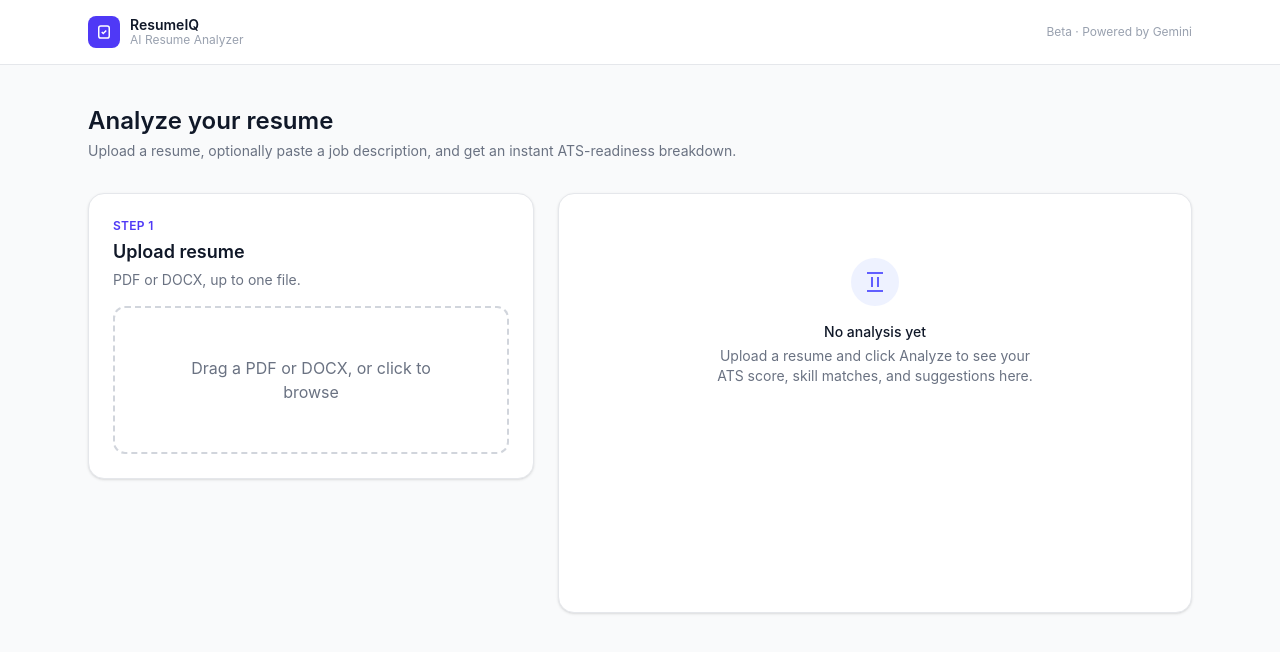
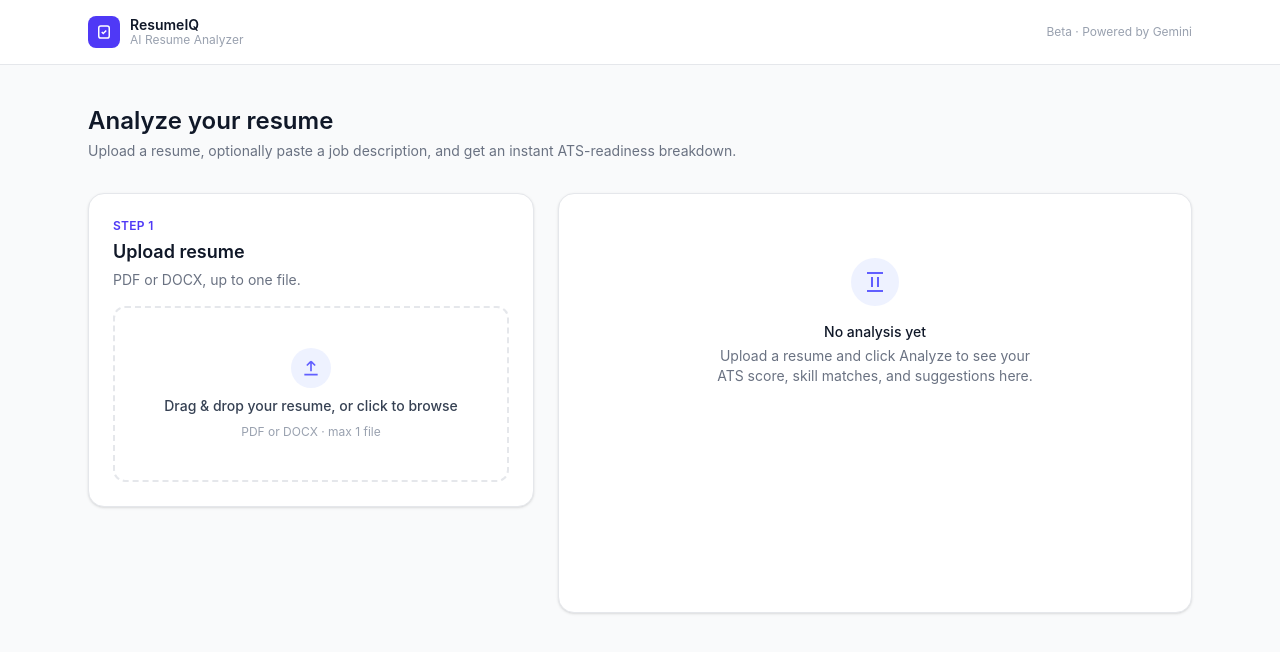
Before and after one commit to mrinal97-tech/AI-Powered-Resume-Analyzer, a React app in the folder frontend/: page / in a window 1280 px wide. Shown: the top 652 px of the page. Built offline with nearby package versions, Linux system fonts and the light colour scheme; the HTML template or start-up script is replaced by a standard one.

Commit message:
visual shapes logic is unchanged

```diff
--- a/frontend/src/components/DropZone.jsx
+++ b/frontend/src/components/DropZone.jsx
@@ -2,15 +2,16 @@ import { useDropzone } from "react-dropzone";
 import { useState } from "react";
 import axios from "axios";
 
-export default function DropZone({onExtracted}){
-    const[status , setStatus] = useState('idle')
-    const[error , setError] = useState(null)
-
+export default function DropZone({ onExtracted }) {
+  const [status, setStatus] = useState('idle')
+  const [error, setError] = useState(null)
+  const [fileName, setFileName] = useState(null)
 
   const onDrop = async (acceptedFiles) => {
     const file = acceptedFiles[0]
     if (!file) return
 
+    setFileName(file.name)
     setStatus('uploading')
     setError(null)
 
@@ -34,7 +35,6 @@ const onDrop = async (acceptedFiles) => {
         err.message ||
         "Upload failed"
       )
-
       setStatus("error")
     }
   }
@@ -47,23 +47,55 @@ const onDrop = async (acceptedFiles) => {
     },
     maxFiles: 1
   })
+
   return (
     <div
       {...getRootProps()}
-      className={`border-2 border-dashed rounded-xl p-12 text-center cursor-pointer
-        transition-colors ${isDragActive
-          ? 'border-blue-500 bg-blue-50'
-          : 'border-gray-300 hover:border-gray-400'}`}
+      className={`relative border-2 border-dashed rounded-xl px-6 py-10 text-center cursor-pointer transition-colors
+        ${isDragActive ? 'border-indigo-500 bg-indigo-50' : 'border-gray-200 hover:border-indigo-300 hover:bg-gray-50'}
+        ${status === 'error' ? 'border-red-300 bg-red-50' : ''}
+        ${status === 'done' ? 'border-emerald-300 bg-emerald-50' : ''}
+      `}
     >
       <input {...getInputProps()} />
-      {status === 'uploading' && <p className="text-blue-600">Extracting text...</p>}
-      {status === 'done' && <p className="text-green-600">Resume loaded!</p>}
-      {status === 'error' && <p className="text-red-600">{error}</p>}
+
+      <div className="flex flex-col items-center gap-2">
+        <div className={`h-10 w-10 rounded-full flex items-center justify-center
+          ${status === 'error' ? 'bg-red-100 text-red-500'
+            : status === 'done' ? 'bg-emerald-100 text-emerald-600'
+            : 'bg-indigo-50 text-indigo-500'}`}>
+          {status === 'uploading' ? (
+            <svg className="h-5 w-5 animate-spin" viewBox="0 0 24 24" fill="none">
+              <circle className="opacity-25" cx="12" cy="12" r="10" stroke="currentColor" strokeWidth="4" />
+              <path className="opacity-75" fill="currentColor" d="M4 12a8 8 0 018-8v4a4 4 0 00-4 4H4z" />
+            </svg>
+          ) : status === 'done' ? (
+            <svg className="h-5 w-5" viewBox="0 0 24 24" fill="none" stroke="currentColor" strokeWidth="2">
+              <path d="M5 13l4 4L19 7" />
+            </svg>
+          ) : status === 'error' ? (
+            <svg className="h-5 w-5" viewBox="0 0 24 24" fill="none" stroke="currentColor" strokeWidth="2">
+              <path d="M12 9v4m0 4h.01M10.29 3.86l-8.18 14.18A2 2 0 004.18 21h15.64a2 2 0 001.87-2.96L13.71 3.86a2 2 0 00-3.42 0z" />
+            </svg>
+          ) : (
+            <svg className="h-5 w-5" viewBox="0 0 24 24" fill="none" stroke="currentColor" strokeWidth="2">
+              <path d="M12 16V4m0 0L7 9m5-5l5 5M4 20h16" />
+            </svg>
+          )}
+        </div>
+
+        {status === 'uploading' && <p className="text-sm font-medium text-indigo-600">Extracting text from {fileName}…</p>}
+        {status === 'done' && <p className="text-sm font-medium text-emerald-700">{fileName} loaded successfully</p>}
+        {status === 'error' && <p className="text-sm font-medium text-red-600 max-w-xs break-words mx-auto">{error}</p>}
         {status === 'idle' && (
-        <p className="text-gray-500">
-          {isDragActive ? 'Drop it here' : 'Drag a PDF or DOCX, or click to browse'}
+          <>
+            <p className="text-sm font-medium text-gray-700">
+              {isDragActive ? 'Drop it here' : 'Drag & drop your resume, or click to browse'}
             </p>
+            <p className="text-xs text-gray-400">PDF or DOCX · max 1 file</p>
+          </>
         )}
+      </div>
     </div>
   )
 }
```
Lines whose indentation alone changed are shown as unchanged.
